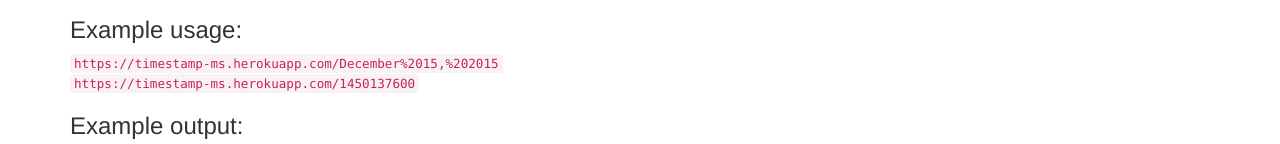
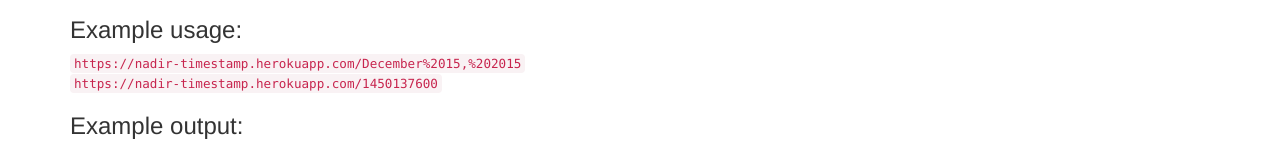
Before and after one commit to nfayazov/timestamp, a website: page index.html in a window 1280 px wide. Shown: the part 238-382 px from the top of the page. Drawn offline with nearby package versions, Linux system fonts and the light colour scheme.

Commit message:
fixed link

```diff
--- a/index.html
+++ b/index.html
@@ -17,8 +17,8 @@
                 <ul>3) If it does not contain a date or Unix timestamp, it returns null for those properties.</ul>
             </blockquote>
             <h3>Example usage:</h3>
-            <code>https://timestamp-ms.herokuapp.com/December%2015,%202015</code><br>
-            <code>https://timestamp-ms.herokuapp.com/1450137600</code>
+            <code>https://nadir-timestamp.herokuapp.com/December%2015,%202015</code><br>
+            <code>https://nadir-timestamp.herokuapp.com/1450137600</code>
             <h3>Example output:</h3>
             <code>
                 {
```
